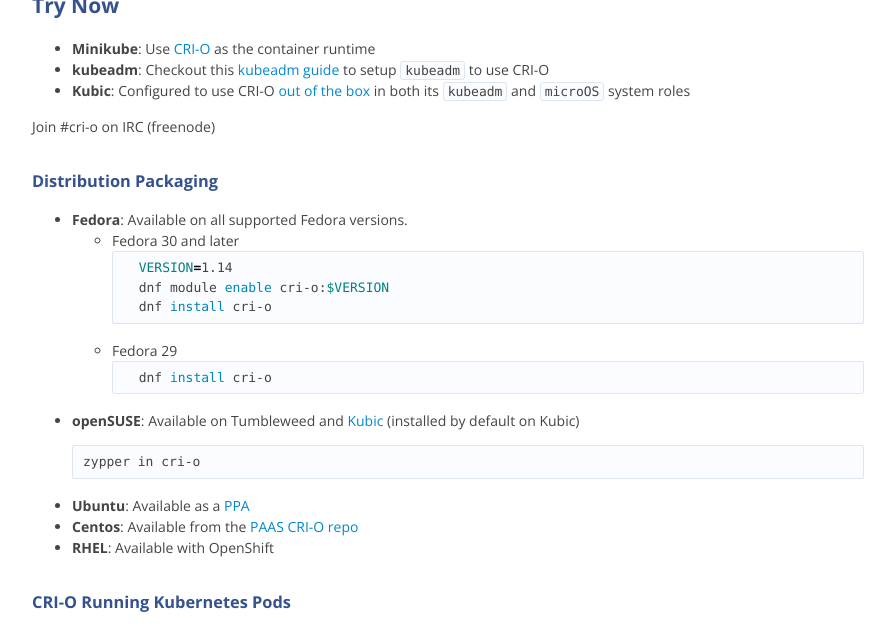
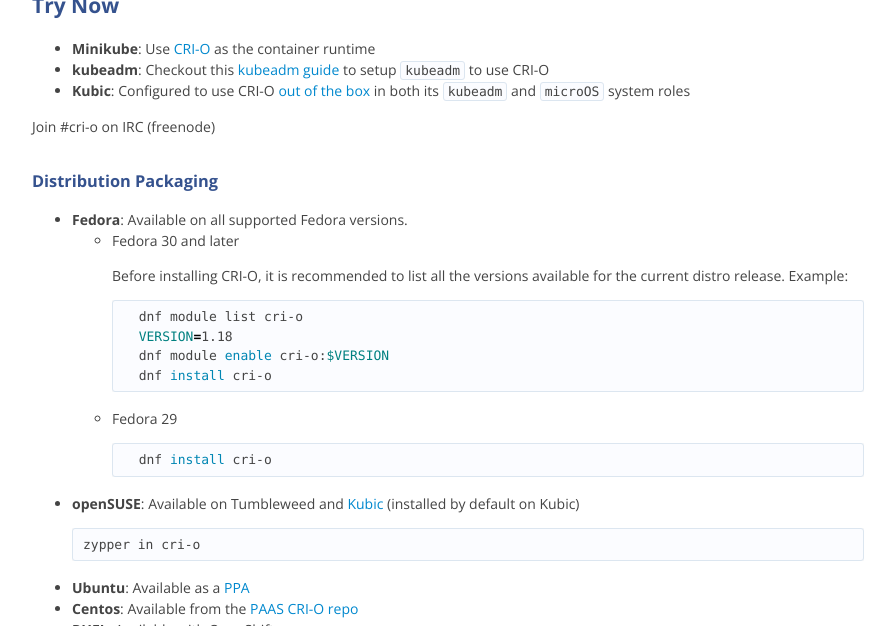
Before and after one commit to cri-o/cri-o.io, a Jekyll site: the page built from index.md, in a window 1280 px wide and 900 px high, scrolled down 593 px, cut to the strip 0-626 px from the top of the window. Shown: the whole strip, without its empty margins (192-1087 px from the left). Built offline with Jekyll 4.4.1, drawn with Linux system fonts in a browser that asks for light colours; comment, search, counter and statistics services are not loaded.

Commit message:
fedora: update documentation about CRI-O installation
- recommend users to list versions available before installation
- update installation version

Reference: https://github.com/cri-o/cri-o/issues/2713

Signed-off-by: Douglas Schilling Landgraf <dougsland@redhat.com>

````diff
--- a/index.md
+++ b/index.md
@@ -19,8 +19,12 @@ Join #cri-o on IRC (freenode)
 
 * **Fedora**: Available on all supported Fedora versions.
 	* Fedora 30 and later
+
+        Before installing CRI-O, it is recommended to list all the versions available for the current distro release.
+        Example:
 	```shell
-	VERSION=1.14
+	dnf module list cri-o
+	VERSION=1.18
 	dnf module enable cri-o:$VERSION
 	dnf install cri-o
 	```
````
